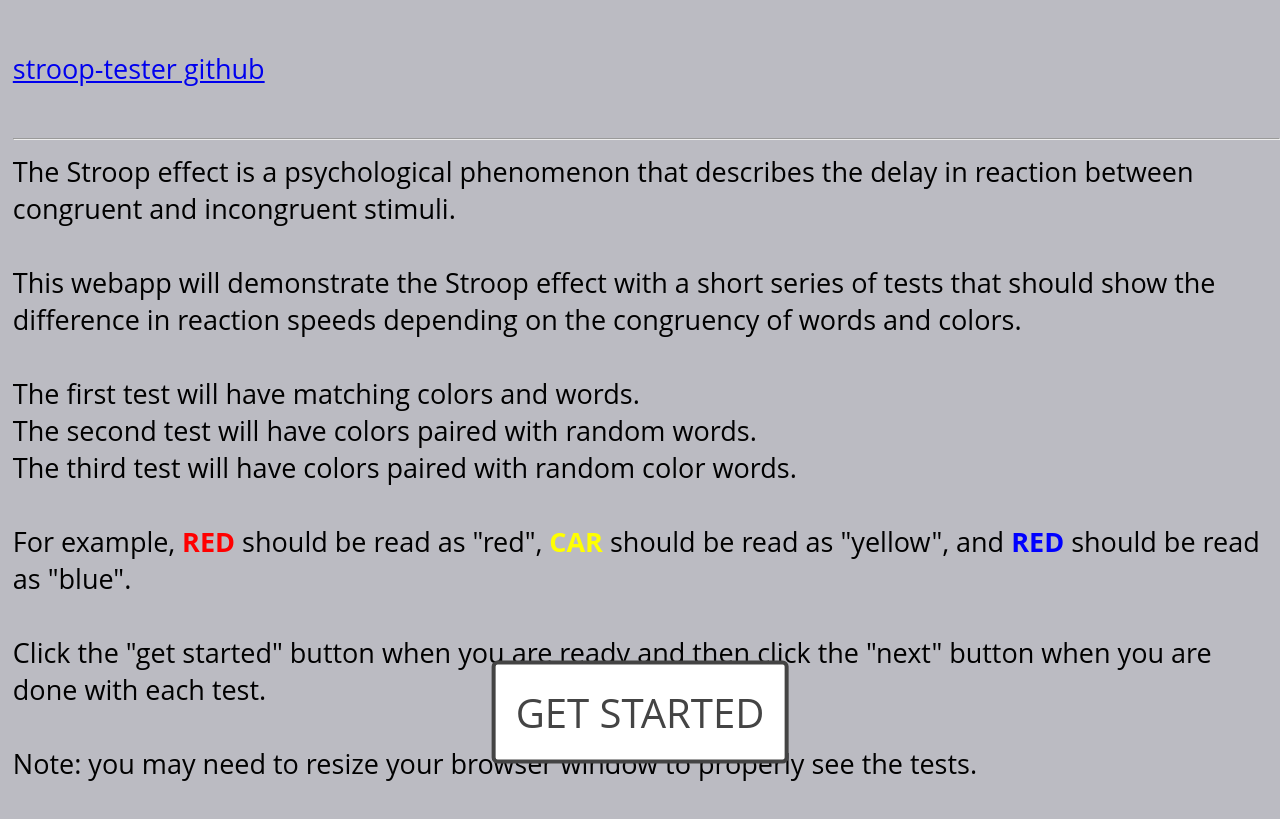
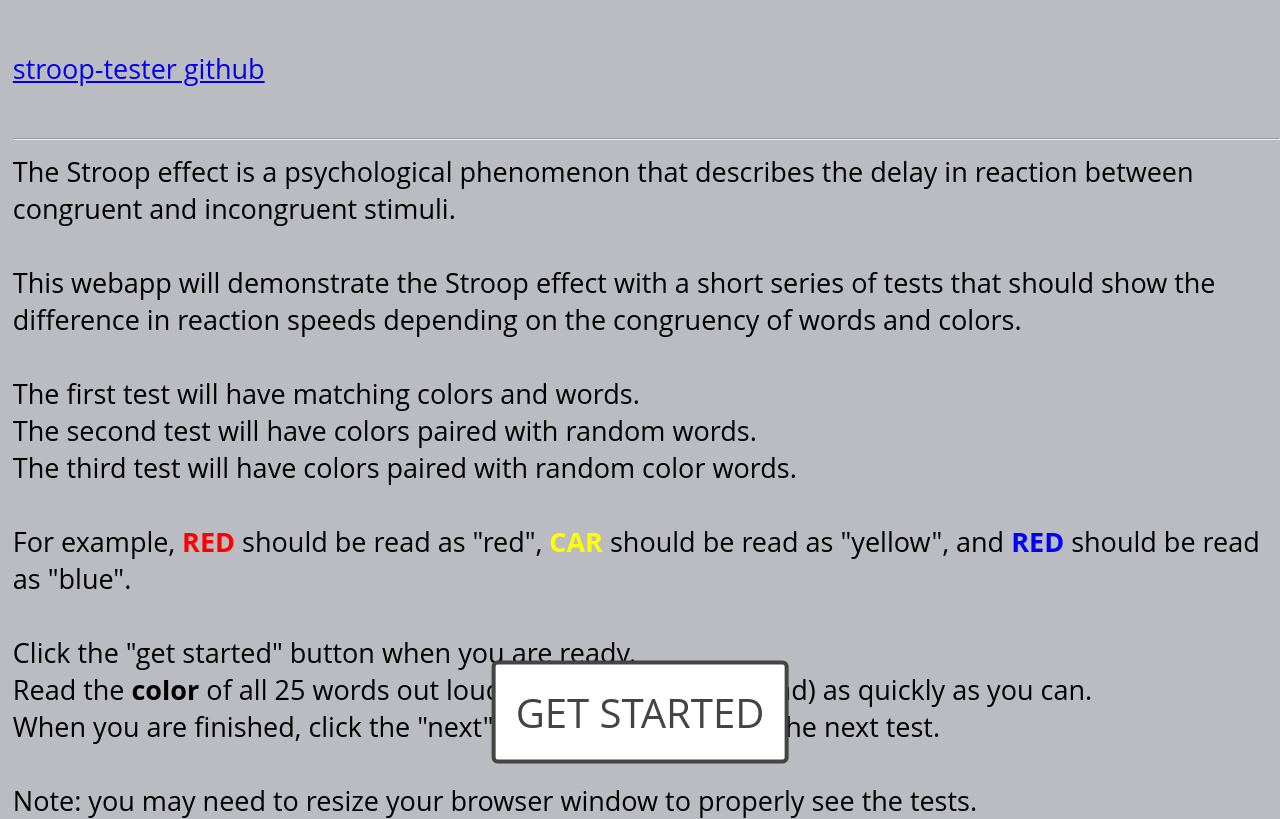
Before and after one commit to iKoogar/stroop-tester, a React (Create React App) app: page / in a window 1280 px wide. Built offline with nearby package versions, Linux system fonts and the light colour scheme.

Commit message:
small change to homepage

```diff
--- a/src/components/Homepage/Homepage.jsx
+++ b/src/components/Homepage/Homepage.jsx
@@ -33,7 +33,11 @@ const description = (
       should be read as &quot;blue&quot;.
       <br />
       <br />
-      Click the &quot;get started&quot; button when you are ready and then click the &quot;next&quot; button when you are done with each test.
+      Click the &quot;get started&quot; button when you are ready.
+      <br />
+      Read the <b>color</b> of all 25 words out loud (or at least in your head) as quickly as you can.
+      <br />
+      When you are finished, click the &quot;next&quot; button to continue to the next test.
       <br />
       <br />
       Note: you may need to resize your browser window to properly see the tests.
```
